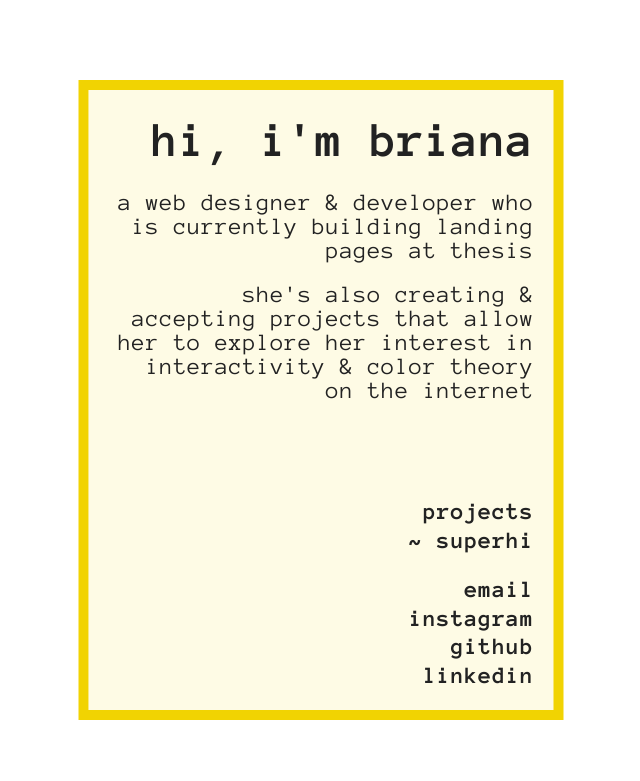
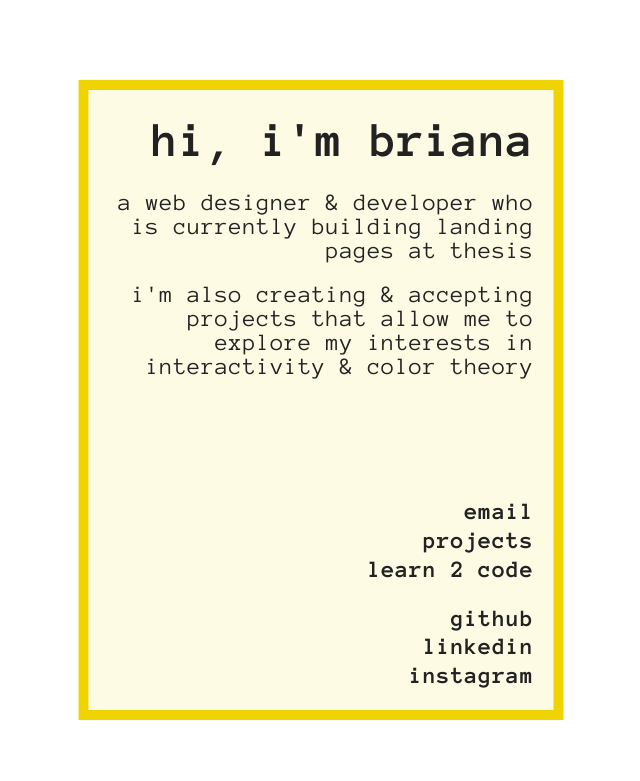
Before and after one commit to brianagude/brianagude-old, a website with bundled scripts: page app/index.html in a window 1280 px wide. Shown: the whole page, without its empty margins (319-959 px from the left). Built offline with nearby package versions, Linux system fonts and the light colour scheme.

Commit message:
update bio agaiannnn

```diff
--- a/app/index.html
+++ b/app/index.html
@@ -42,22 +42,24 @@
             a web designer & developer who is currently building landing pages at thesis
           </p>
           <p>
-            she's also creating & accepting projects that allow her to explore her
-            interest in interactivity & color theory on the internet
+            i'm also creating & accepting projects that allow me to explore my
+            interests in interactivity & color theory
           </p>
         </div>
 
         <div class='links info-links'>
+          <a href="mailto:briana.gude@gmail.com?subject=Hi Bri!">email</a>
           <a href="#projects">projects</a>
-          <a href="https://www.superhi.com/?r=brianalauren" , target="_blank">~
-            superhi</a>
+          <a href="https://www.superhi.com/?r=brianalauren" , target="_blank">learn 2
+            code</a>
+
           <br>
-          <a href="mailto:briana.gude@gmail.com?subject=Hi Bri!">email</a>
-          <a href="https://www.instagram.com/brianagude/" ,
-            target="_blank">instagram</a>
           <a href="https://github.com/brianagude" , target="_blank">github</a>
-          <a href="https://www.linkedin.com/in/brianagude/" ,
-            target="_blank">linkedin</a>
+          <a href="https://www.linkedin.com/in/brianagude/" , target="_blank">linkedin</a>
+          <a href="https://www.instagram.com/brianagude/" , target="_blank">instagram</a>
+
+
+
         </div>
       </div>
 
```
